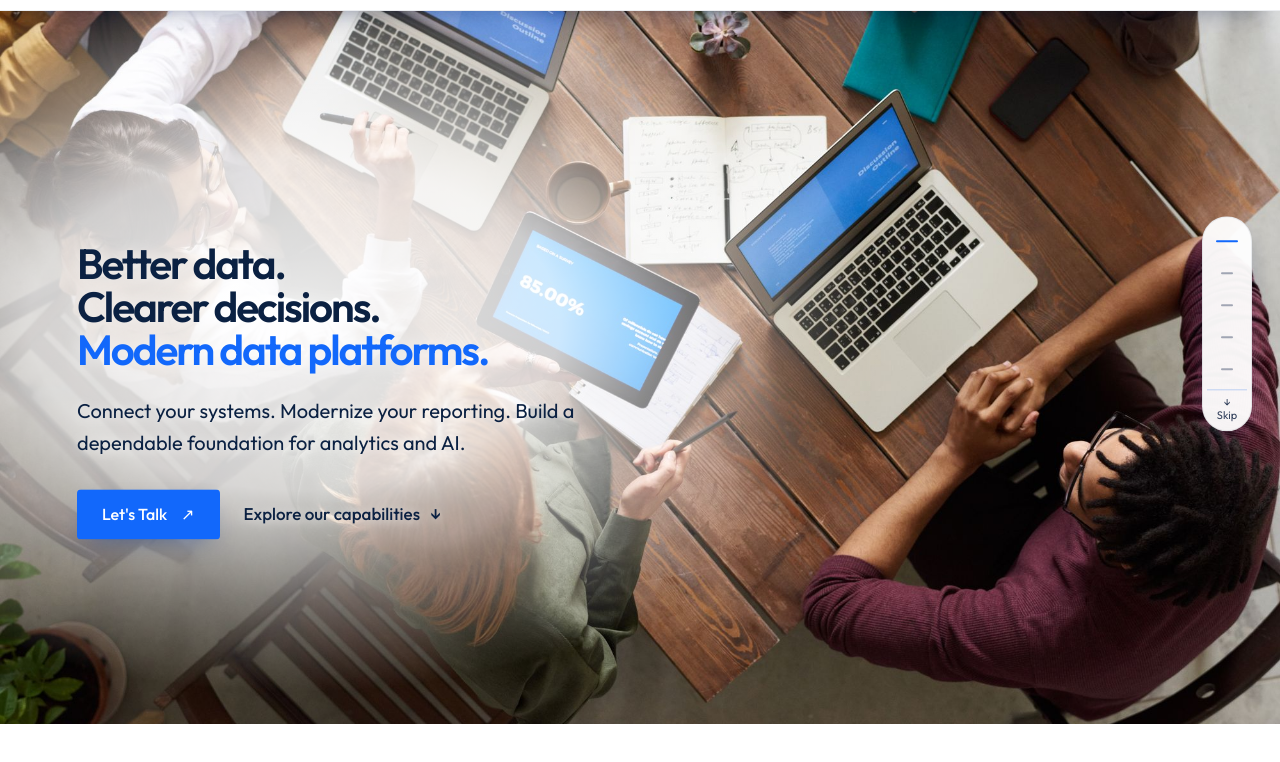
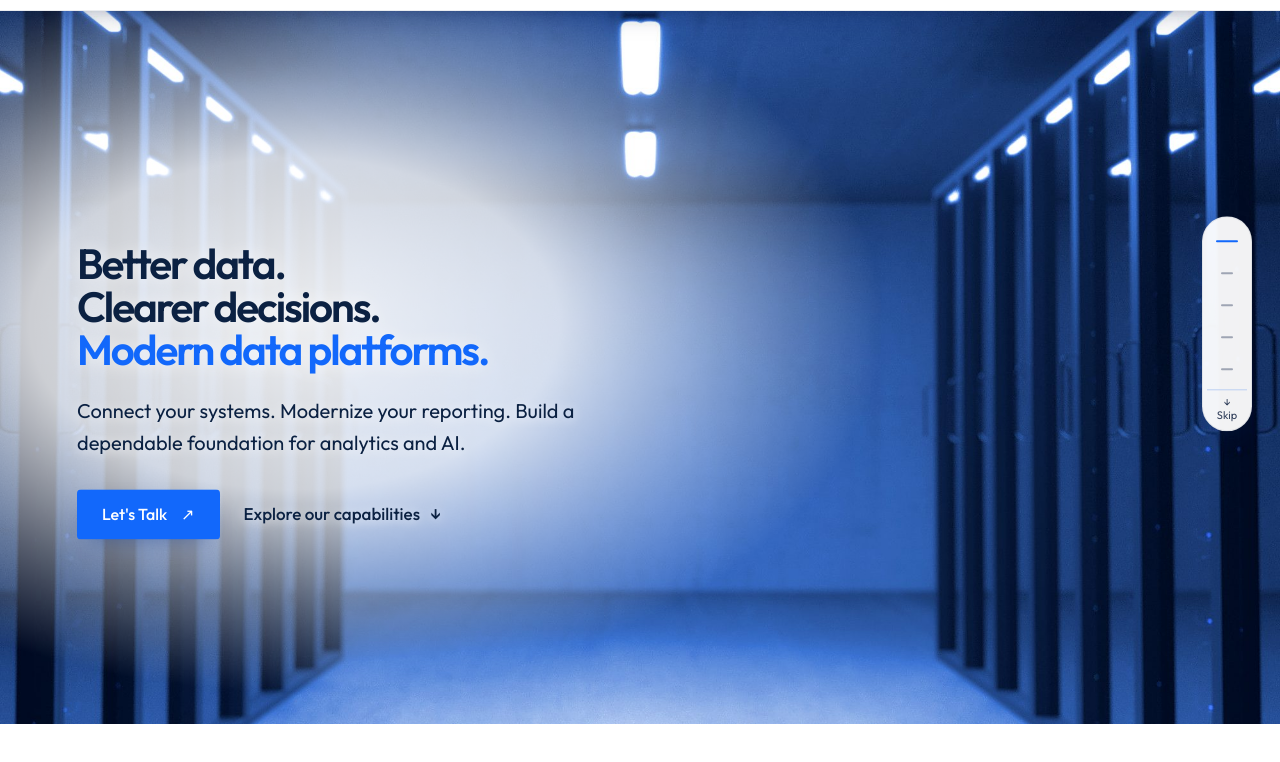
Before and after one commit to smandala1/GenieProTech, a plain HTML site: page index.html in a window 1280 px wide. Shown: the part 76-838 px from the top of the page. Drawn offline with Linux system fonts and the light colour scheme.

Commit message:
Replace home hero photo with data center image
Co-Authored-By: Claude Opus 5.5 <noreply@anthropic.com>

```diff
--- a/index.html
+++ b/index.html
@@ -39,7 +39,7 @@
 
     <section class="gp-story" id="story" aria-label="GeniePro Technologies Inc. overview">
       <div class="gp-stage">
-        <div class="gp-bg gp-bg-photo" data-bg="0" style="background-image:url('assets/img/data-team.jpg')" aria-hidden="true"></div>
+        <div class="gp-bg gp-bg-photo" data-bg="0" style="background-image:url('assets/img/data-center.jpg')" aria-hidden="true"></div>
         <div class="gp-bg gp-bg-tint gp-bg-blend gp-photo-left" data-bg="1" aria-hidden="true"></div>
         <div class="gp-bg gp-bg-grid gp-bg-blend gp-photo-right" data-bg="2" aria-hidden="true"></div>
         <div class="gp-bg gp-bg-photo" data-bg="3" style="background-image:url('assets/img/workshop.jpg')" aria-hidden="true"></div>
```
Also changed, not shown: assets/img/data-center.jpg (added), 1 other file.
